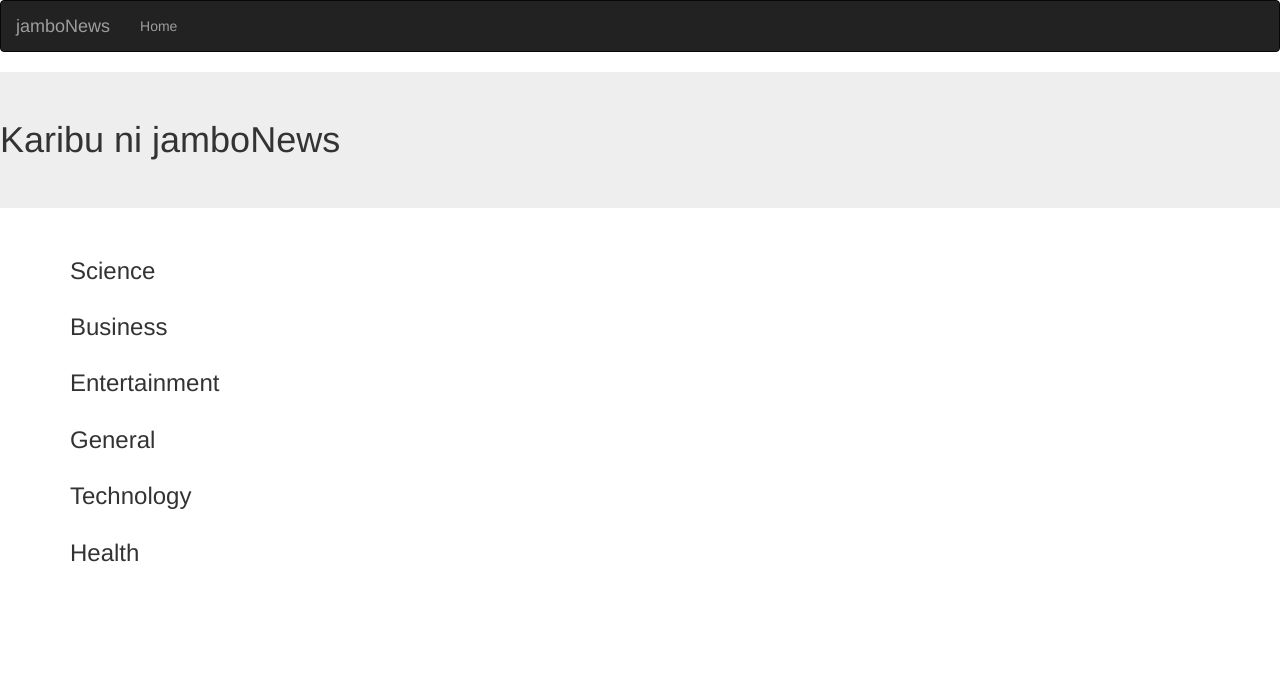
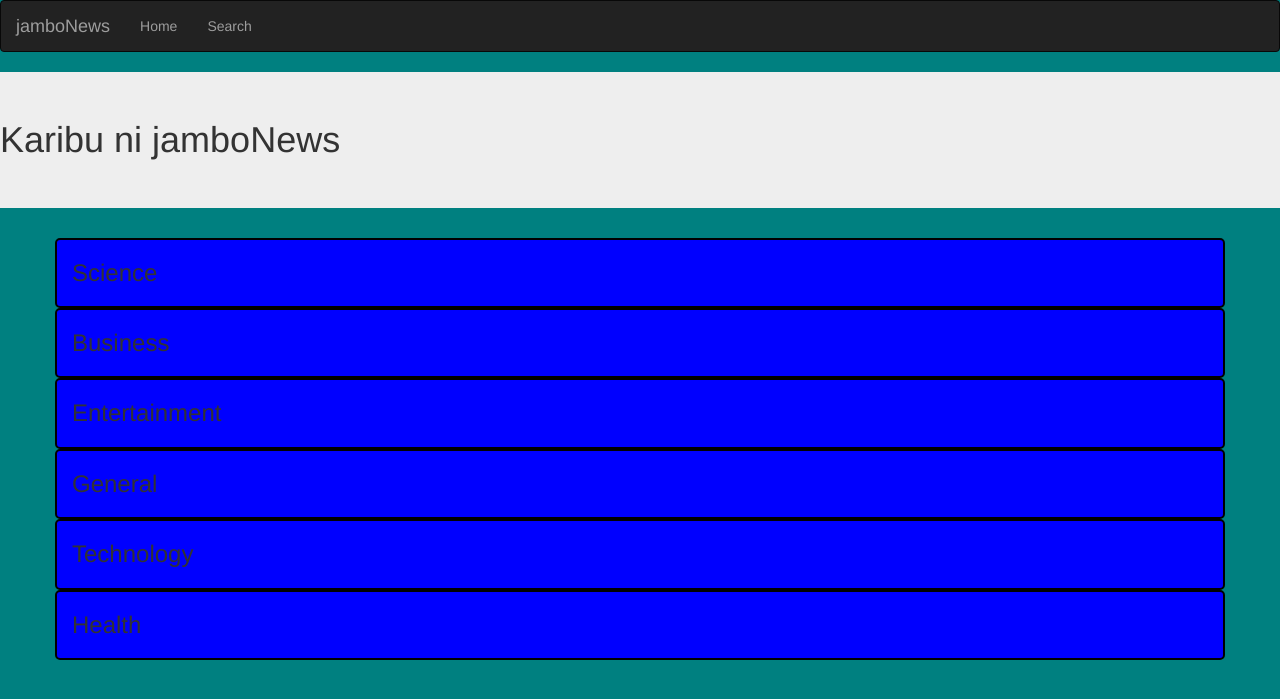
Before and after one commit to nignanthomas/Jambo-News, a Flask app: template app/templates/index.html in a window 1280 px wide. Shown: the top 699 px of the page. Run offline with Flask 2, Linux system fonts and the light colour scheme; the template is opened without the code that fills it, so the values that code supplies are empty; parts of the project's set-up code (start-up, migrations or seed data) failed here and were passed over; some libraries are stand-ins or nearby versions.

Commit message:
create search function

```diff
--- a/app/request.py
+++ b/app/request.py
@@ -33,7 +33,7 @@ def get_sources(category):
             source_results_list = get_sources_response['sources']
             source_results = process_results(source_results_list)
 
-    print(source_results)
+
     return source_results
 
 
@@ -79,7 +79,7 @@ def get_articles(id):
             articles_results_list = get_articles_response['articles']
             articles_results = process_articles(articles_results_list)
 
-    print(articles_results)
+
     return articles_results
 
 
@@ -122,7 +122,7 @@ def search_articles(query):
 
         if search_articles_response['articles']:
             search_articles_list = search_articles_response['articles']
-            ssearch_articles_results = process_articles(search_articles_list)
+            search_articles_results = process_articles(search_articles_list)
 
 
     return search_articles_results
--- a/app/static/css/index.css
+++ b/app/static/css/index.css
@@ -0,0 +1,17 @@
+body {
+  background-color: teal
+}
+
+.wells {
+  border: 2px solid black;
+  border-radius: 5px;
+  background-color: rgb(223, 229, 230);
+  height: 100px;
+  overflow: scroll;
+}
+
+.categories {
+  border: 2px solid black;
+  background-color: blue;
+  border-radius: 5px;
+}
--- a/app/templates/index.html
+++ b/app/templates/index.html
@@ -13,6 +13,7 @@
 
 <!-- Content block -->
 {% block content %}
+
 
 <h1 class="jumbotron"> Karibu ni jamboNews</h1>
 
--- a/app/templates/macros.html
+++ b/app/templates/macros.html
@@ -1,5 +1,6 @@
 {% macro displaySourceList(source_list) %}
 
+  <div class="row">
     {% for source in source_list %}
     <div class="col-xs col-sm-6 col-md-3 col-lg-3 wells">
       <h3><a href="/source/{{source.id}}">{{source.name}}</a></h3>
@@ -9,5 +10,8 @@
 
     </div>
     {% endfor %}
+  </div>
+
+
 
 {% endmacro %}
--- a/app/templates/navbar.html
+++ b/app/templates/navbar.html
@@ -12,6 +12,7 @@
     <div class="navbar-collapse collapse">
       <ul class="nav navbar-nav">
         <li><a href="/">Home</a></li>
+        <li><a href="/search/">Search</a></li>
     </div>
   </div>
 </div>
```
Also changed, not shown: app/templates/search.html (added, +30 -0 lines), app/views.py (+21 -3 lines). Lines whose indentation alone changed are shown as unchanged.
